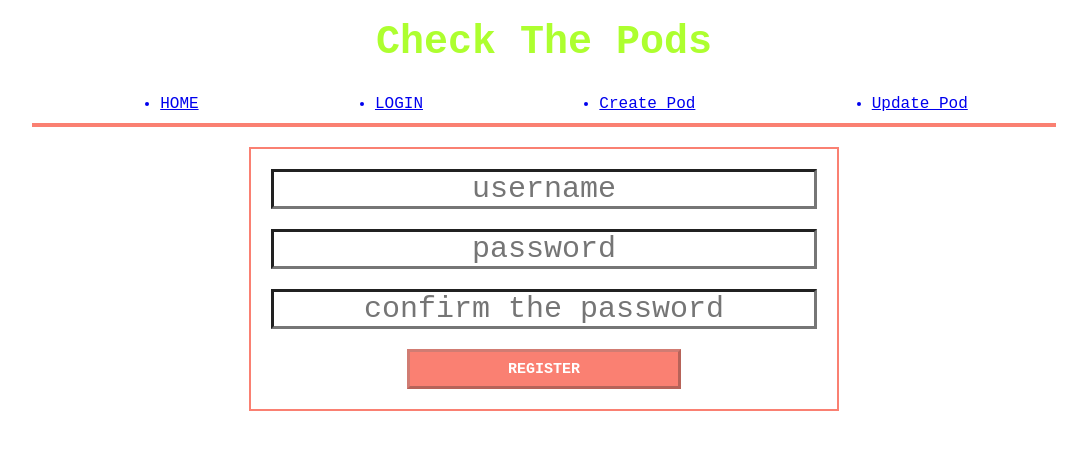
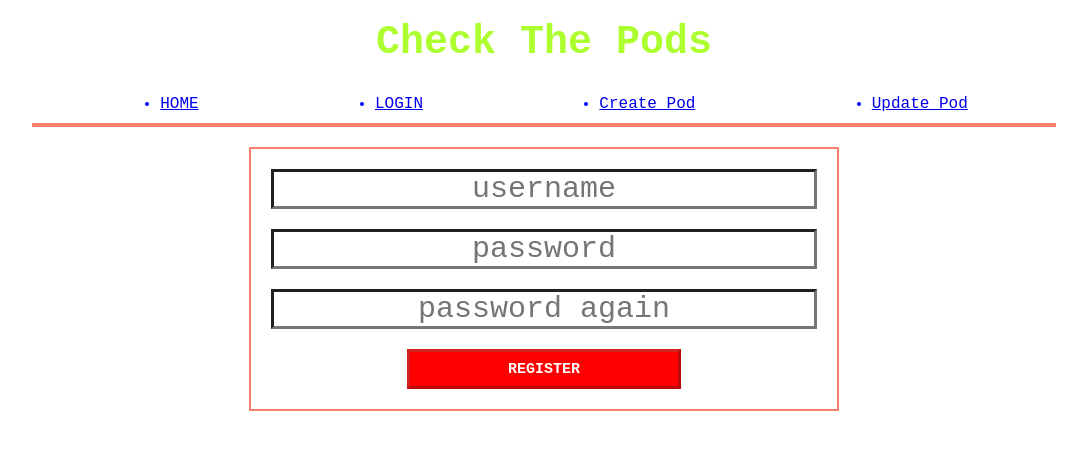
Before and after one commit to mithatsarikaya/checkThePodMern, a React (Vite) app in the folder checkThePodReactJs/: page /register in a window 1280 px wide. Shown: the top 450 px of the page, without its empty margins (96-1183 px from the left). Built offline with nearby package versions, Linux system fonts and the light colour scheme; a web font is replaced by a local one.

Commit message:
sending data from react registration to backend, trying to show errors on react

```diff
--- a/checkThePodReactJs/src/components/Register.jsx
+++ b/checkThePodReactJs/src/components/Register.jsx
@@ -1,8 +1,9 @@
 import { useState } from "react";
 
 export default function Register() {
+  const url = "http://localhost:3500/";
   const [passwordsMatched, setPasswordsMatched] = useState(false);
-  const [isReadySubmit, setIsReadySubmit] = useState(false);
+  const [isUsernameValid, setIsUsernameValid] = useState(false);
 
   const [registerData, setRegisterData] = useState({
     username: "",
@@ -12,6 +13,8 @@ export default function Register() {
   const checkPasswordMatch = (e) => {
     if (e.target.value.length > 4 && e.target.value === registerData.password) {
       setPasswordsMatched(true);
+    } else {
+      setPasswordsMatched(false);
     }
   };
 
@@ -20,13 +23,27 @@ export default function Register() {
       ...prevData,
       [e.target.name]: e.target.value,
     }));
+    if (registerData.username.length > 3) {
+      setIsUsernameValid(true);
+    } else {
+      setIsUsernameValid(false);
+    }
   };
-  console.log(registerData);
-  console.log(passwordsMatched);
+
+  const handleSubmit = async (e) => {
+    e.preventDefault();
+
+    const response = await fetch(url + "users", {
+      method: "POST",
+      headers: { "Content-Type": "application/json" },
+      body: JSON.stringify(registerData),
+    });
+    console.log(await response.json());
+  };
 
   return (
     <main>
-      <form action="">
+      <form action="" onSubmit={handleSubmit}>
         <input
           type="text"
           name="username"
@@ -48,11 +65,11 @@ export default function Register() {
           name="passwordConfirm"
           id=""
           required
-          placeholder="confirm the password"
+          placeholder="password again"
           onChange={checkPasswordMatch}
         />
         <input
-          disabled={!passwordsMatched && !isReadySubmit}
+          disabled={!passwordsMatched || !isUsernameValid}
           className="form--button"
           type="submit"
           value="REGISTER"
--- a/checkThePodReactJs/src/index.css
+++ b/checkThePodReactJs/src/index.css
@@ -95,9 +95,11 @@ form > input {
     cursor: pointer;
   }
 
-  .form--button:hover{
+.form--button:not([disabled]):hover{
 font-size: 20px;
 }
+
+input[type="submit"]:disabled{background-color:red;}
 
 
 /* CREATE POD */
```
Also changed, not shown: 1 other file (tests, documents, lock files or other folders).
